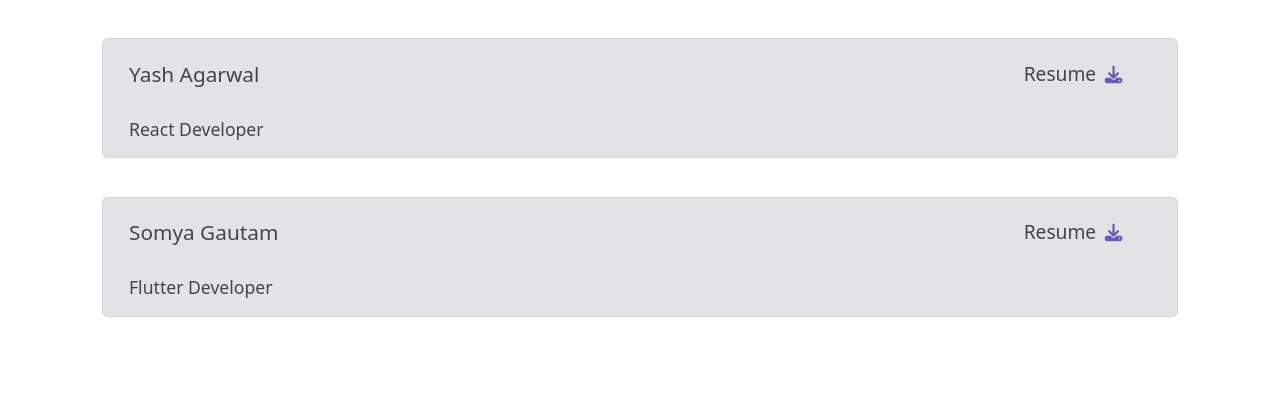
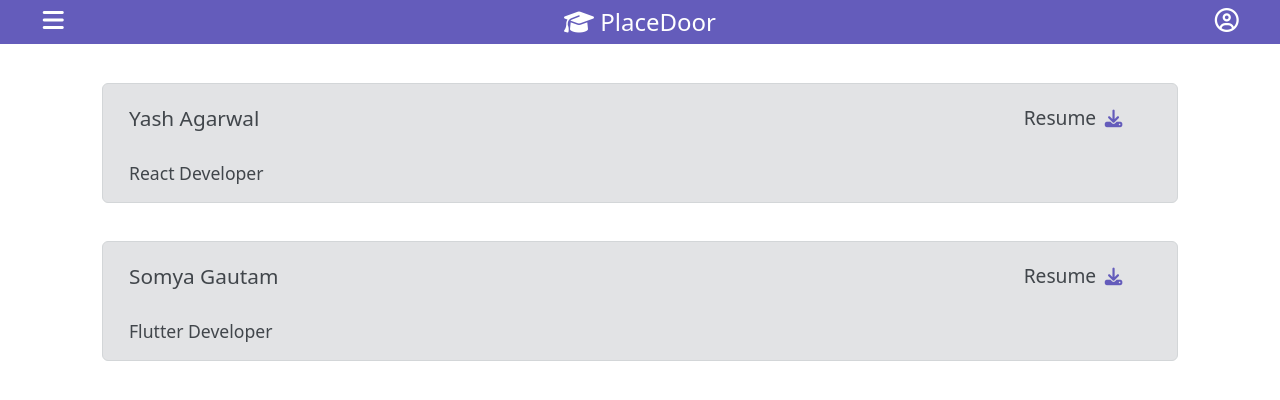
Before and after one commit to boyz-3000/place-door, a React (Create React App) app in the folder place-door/: page /applied-student in a window 1280 px wide. Shown: the top 400 px of the page. Built offline with nearby package versions, Linux system fonts and the light colour scheme.

Commit message:
added top bar in applied-students

```diff
--- a/place-door/src/Pages/company/applied-students/applied-students.jsx
+++ b/place-door/src/Pages/company/applied-students/applied-students.jsx
@@ -1,11 +1,12 @@
 import React from "react";
 import AppliedStudentsData from "./AppliedStudentsData";
 import CompAppliedStudDetails from "../../../components/company/comp-applied-stud/CompAppliedStudDetails";
-
+import TopBar from "../../../components/top-bar/TopBar";
 
 function CompAppliedStud (){
     return (
         <div>
+            < TopBar/>
             {
                 AppliedStudentsData.map((x)=>(
                     <CompAppliedStudDetails name={x.name} email={x.email} phone={x.phone} position={x.position} cgpa={x.cgpa} resume={x.resume} roll={x.roll} techstack={x.techstack}/>
```
